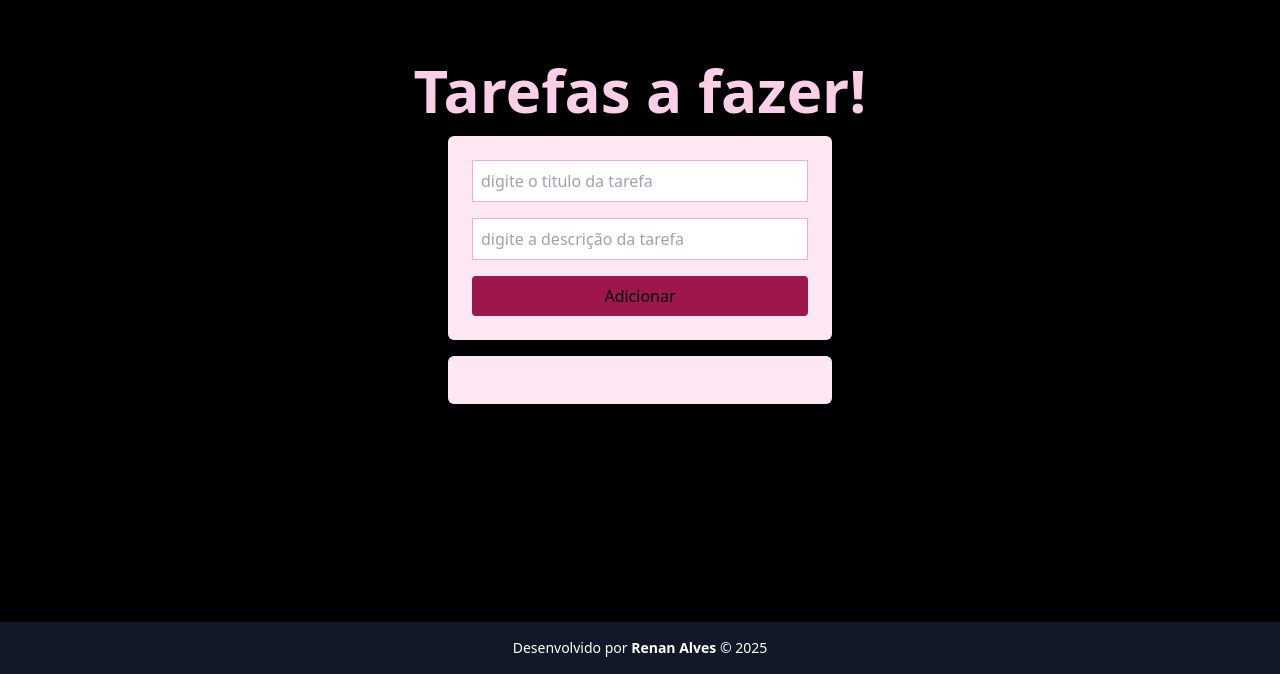
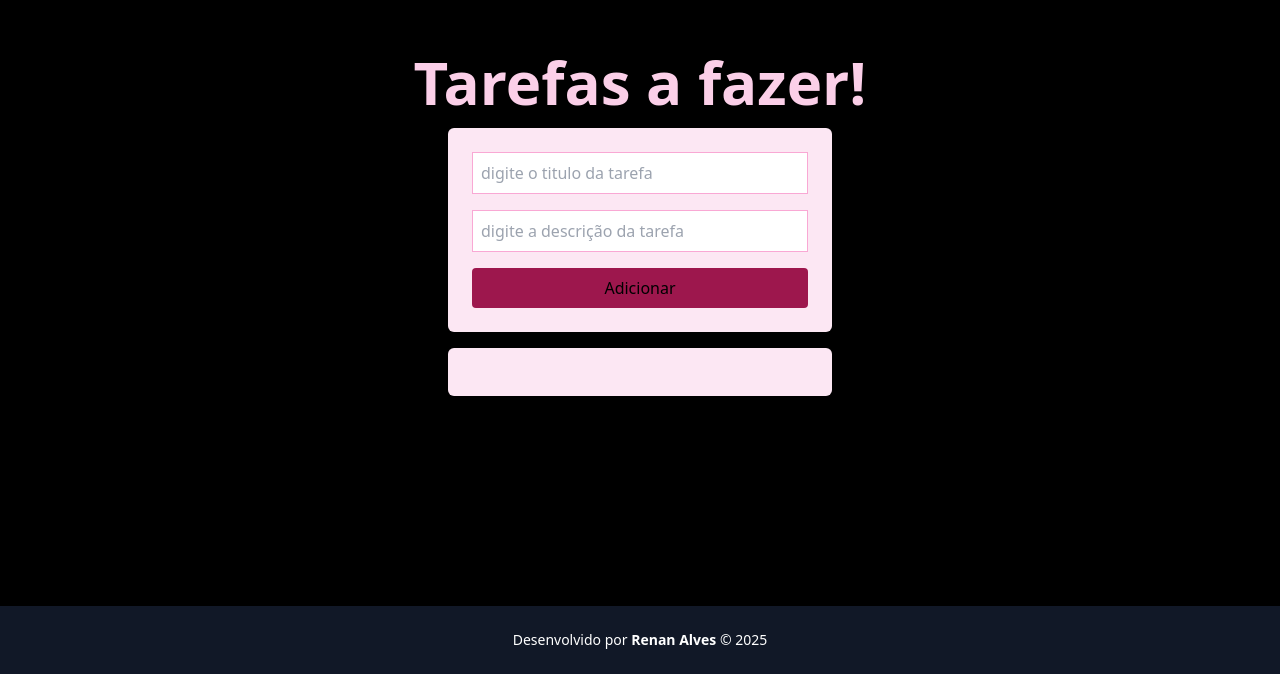
Before and after one commit to renan-wplusr/To-do-list, a React (Vite) app: page / in a window 1280 px wide. Shown: the part 126-800 px from the top of the page. Built offline with nearby package versions, Linux system fonts and the light colour scheme.

Commit message:
Update Footer.jsx

```diff
--- a/src/Footer.jsx
+++ b/src/Footer.jsx
@@ -1,7 +1,7 @@
 const Footer = () => {
   return (
     <div>
-      <footer className="w-full  bg-gray-900 text-white text-center p-4 mt-8">
+      <footer className="w-full  bg-gray-900 text-white text-center p-6 mt-8">
         <p className="text-sm">
           Desenvolvido por <span className="font-bold">Renan Alves</span> ©{" "}
           {new Date().getFullYear()}
```
